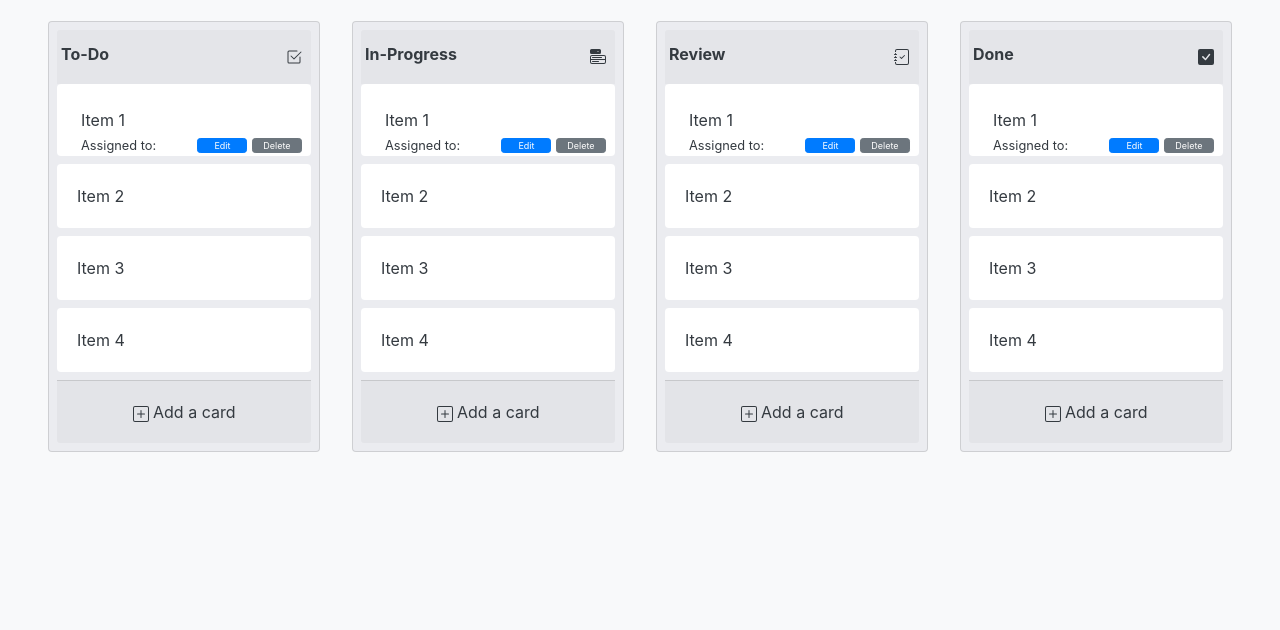
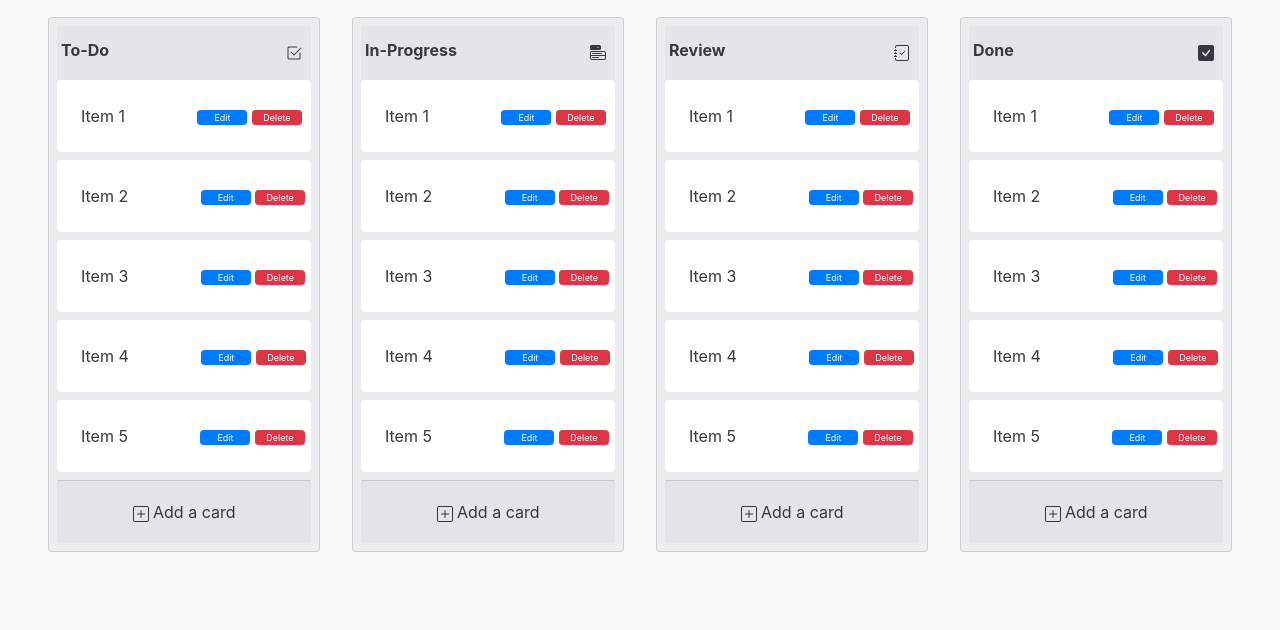
Before and after one commit to nghiem-tech/HPS_Project, a plain HTML site: page index.html in a window 1280 px wide. Shown: the part 170-800 px from the top of the page. Drawn offline with nearby package versions, Linux system fonts and the light colour scheme; a script that the page names is missing.

Commit message:
new changes

```diff
--- a/index.html
+++ b/index.html
@@ -37,7 +37,7 @@
       #button {
         position: relative;
         left: 68px;
-        top: 24px;
+
         width: 50px;
         height: 15px;
         font-size: xx-small;
@@ -58,7 +58,7 @@
       <div class="bg-white border-bottom p-3">
         <div class="container">
           <div class="row">
-            <div class="col-md-2 d-flex justify-content-md-start" >
+            <div class="col-md-3 d-flex justify-content-md-start" >
               <img src="Images/TASKPLANR..png" class="img-responsive" style="max-width:50%; max-height:100%;" alt="Logo" ></div>
             <div class="col-md-5 d-flex justify-content-md-center">
 
@@ -69,9 +69,9 @@
         </div>
       </div>
       <div class="row p-1 mb-1 bg-light text-dark">
-        <div class="col-md-8">
+        <div class="col-md-7">
           <nav class="navbar navbar-light bg-light">
-            <a class="navbar-brand"><h1>Team_HSP Board</h1></a>
+            <a class="navbar-brand"><h3>Team_HSP Board</h3></a>
             <form class="form-inline">
               <input class="form-control mr-sm-2" type="search" placeholder="Search Task..." aria-label="Search">
               <button class="btn btn-warning my-2 my-sm-0" type="submit">Search</button>
@@ -118,15 +118,32 @@
             </div>
             <div class="sortable-item"></div>
               <div class="card-body rounded bg-white shadow-3 mb-2 p-4">Item 1
-                <p class="position-absolute bottom-0 start-0"><small>Assigned to:</small></p>
+
                 <button id="button" type="button" class="btn btn-primary btn-sm p-0" data-toggle="modal" data-target="#reg-modal">Edit</button>
-                <button id="button" type="button" class="btn btn-secondary btn-sm p-0">Delete</button>
+                <button id="button" type="button" class="btn btn-danger btn-sm p-0">Delete</button>
 
 
               </div>
-              <div class="card-body rounded bg-white shadow-2 mb-2">Item 2</div>
-              <div class="card-body rounded bg-white shadow-2 mb-2">Item 3</div>
-              <div class="card-body rounded bg-white shadow-2 mb-2">Item 4</div>
+              <div class="card-body rounded bg-white shadow-2 mb-2 p-4">Item 2
+
+                <button id="button" type="button" class="btn btn-primary btn-sm p-0" data-toggle="modal" data-target="#reg-modal">Edit</button>
+                <button id="button" type="button" class="btn btn-danger btn-sm p-0">Delete</button>
+              </div>
+              <div class="card-body rounded bg-white shadow-2 mb-2 p-4">Item 3
+
+                <button id="button" type="button" class="btn btn-primary btn-sm p-0" data-toggle="modal" data-target="#reg-modal">Edit</button>
+                <button id="button" type="button" class="btn btn-danger btn-sm p-0">Delete</button>
+              </div>
+              <div class="card-body rounded bg-white shadow-2 mb-2 p-4">Item 4
+
+                <button id="button" type="button" class="btn btn-primary btn-sm p-0" data-toggle="modal" data-target="#reg-modal">Edit</button>
+                <button id="button" type="button" class="btn btn-danger btn-sm p-0">Delete</button>
+              </div>
+              <div class="card-body rounded bg-white shadow-2 mb-2 p-4">Item 5
+
+                <button id="button" type="button" class="btn btn-primary btn-sm p-0" data-toggle="modal" data-target="#reg-modal">Edit</button>
+                <button id="button" type="button" class="btn btn-danger btn-sm p-0">Delete</button>
+              </div>
 
 
             <div class="card-footer">
@@ -150,15 +167,32 @@
             </div>
             <div class="sortable-item"></div>
             <div class="card-body rounded bg-white shadow-3 mb-2 p-4">Item 1
-                <p class="position-absolute bottom-0 start-0"><small>Assigned to:</small></p>
-                <button id="button" type="button" class="btn btn-primary btn-sm p-0" data-toggle="modal" data-target="#reg-modal">Edit</button>
-                <button id="button" type="button" class="btn btn-secondary btn-sm p-0">Delete</button>
+
+              <button id="button" type="button" class="btn btn-primary btn-sm p-0" data-toggle="modal" data-target="#reg-modal">Edit</button>
+              <button id="button" type="button" class="btn btn-danger btn-sm p-0">Delete</button>
 
 
-              </div>
-              <div class="card-body rounded bg-white shadow-2 mb-2">Item 2</div>
-              <div class="card-body rounded bg-white shadow-2 mb-2">Item 3</div>
-              <div class="card-body rounded bg-white shadow-2 mb-2">Item 4</div>
+            </div>
+            <div class="card-body rounded bg-white shadow-2 mb-2 p-4">Item 2
+
+              <button id="button" type="button" class="btn btn-primary btn-sm p-0" data-toggle="modal" data-target="#reg-modal">Edit</button>
+              <button id="button" type="button" class="btn btn-danger btn-sm p-0">Delete</button>
+            </div>
+            <div class="card-body rounded bg-white shadow-2 mb-2 p-4">Item 3
+
+              <button id="button" type="button" class="btn btn-primary btn-sm p-0" data-toggle="modal" data-target="#reg-modal">Edit</button>
+              <button id="button" type="button" class="btn btn-danger btn-sm p-0">Delete</button>
+            </div>
+            <div class="card-body rounded bg-white shadow-2 mb-2 p-4">Item 4
+
+              <button id="button" type="button" class="btn btn-primary btn-sm p-0" data-toggle="modal" data-target="#reg-modal">Edit</button>
+              <button id="button" type="button" class="btn btn-danger btn-sm p-0">Delete</button>
+            </div>
+            <div class="card-body rounded bg-white shadow-2 mb-2 p-4">Item 5
+
+              <button id="button" type="button" class="btn btn-primary btn-sm p-0" data-toggle="modal" data-target="#reg-modal">Edit</button>
+              <button id="button" type="button" class="btn btn-danger btn-sm p-0">Delete</button>
+            </div>
 
 
             <div class="card-footer">
@@ -184,14 +218,32 @@
             </div>
             <div class="sortable-item"></div>
             <div class="card-body rounded bg-white shadow-3 mb-2 p-4">Item 1
-              <p class="position-absolute bottom-0 start-0"><small>Assigned to:</small></p>
+
               <button id="button" type="button" class="btn btn-primary btn-sm p-0" data-toggle="modal" data-target="#reg-modal">Edit</button>
-              <button id="button" type="button" class="btn btn-secondary btn-sm p-0">Delete</button>
+              <button id="button" type="button" class="btn btn-danger btn-sm p-0">Delete</button>
+
 
             </div>
-              <div class="card-body rounded bg-white shadow-2 mb-2">Item 2</div>
-              <div class="card-body rounded bg-white shadow-2 mb-2">Item 3</div>
-              <div class="card-body rounded bg-white shadow-2 mb-2">Item 4</div>
+            <div class="card-body rounded bg-white shadow-2 mb-2 p-4">Item 2
+
+              <button id="button" type="button" class="btn btn-primary btn-sm p-0" data-toggle="modal" data-target="#reg-modal">Edit</button>
+              <button id="button" type="button" class="btn btn-danger btn-sm p-0">Delete</button>
+            </div>
+            <div class="card-body rounded bg-white shadow-2 mb-2 p-4">Item 3
+
+              <button id="button" type="button" class="btn btn-primary btn-sm p-0" data-toggle="modal" data-target="#reg-modal">Edit</button>
+              <button id="button" type="button" class="btn btn-danger btn-sm p-0">Delete</button>
+            </div>
+            <div class="card-body rounded bg-white shadow-2 mb-2 p-4">Item 4
+
+              <button id="button" type="button" class="btn btn-primary btn-sm p-0" data-toggle="modal" data-target="#reg-modal">Edit</button>
+              <button id="button" type="button" class="btn btn-danger btn-sm p-0">Delete</button>
+            </div>
+            <div class="card-body rounded bg-white shadow-2 mb-2 p-4">Item 5
+
+              <button id="button" type="button" class="btn btn-primary btn-sm p-0" data-toggle="modal" data-target="#reg-modal">Edit</button>
+              <button id="button" type="button" class="btn btn-danger btn-sm p-0">Delete</button>
+            </div>
 
 
             <div class="card-footer">
@@ -213,17 +265,33 @@
                 </svg>
               </button>
             </div>
-            <div class="sortable-item"></div>
             <div class="card-body rounded bg-white shadow-3 mb-2 p-4">Item 1
-              <p class="position-absolute bottom-0 start-0"><small>Assigned to:</small></p>
+
               <button id="button" type="button" class="btn btn-primary btn-sm p-0" data-toggle="modal" data-target="#reg-modal">Edit</button>
-              <button id="button" type="button" class="btn btn-secondary btn-sm p-0">Delete</button>
+              <button id="button" type="button" class="btn btn-danger btn-sm p-0">Delete</button>
 
 
             </div>
-              <div class="card-body rounded bg-white shadow-2 mb-2">Item 2</div>
-              <div class="card-body rounded bg-white shadow-2 mb-2">Item 3</div>
-              <div class="card-body rounded bg-white shadow-2 mb-2">Item 4</div>
+            <div class="card-body rounded bg-white shadow-2 mb-2 p-4">Item 2
+
+              <button id="button" type="button" class="btn btn-primary btn-sm p-0" data-toggle="modal" data-target="#reg-modal">Edit</button>
+              <button id="button" type="button" class="btn btn-danger btn-sm p-0">Delete</button>
+            </div>
+            <div class="card-body rounded bg-white shadow-2 mb-2 p-4">Item 3
+
+              <button id="button" type="button" class="btn btn-primary btn-sm p-0" data-toggle="modal" data-target="#reg-modal">Edit</button>
+              <button id="button" type="button" class="btn btn-danger btn-sm p-0">Delete</button>
+            </div>
+            <div class="card-body rounded bg-white shadow-2 mb-2 p-4">Item 4
+
+              <button id="button" type="button" class="btn btn-primary btn-sm p-0" data-toggle="modal" data-target="#reg-modal">Edit</button>
+              <button id="button" type="button" class="btn btn-danger btn-sm p-0">Delete</button>
+            </div>
+            <div class="card-body rounded bg-white shadow-2 mb-2 p-4">Item 5
+
+              <button id="button" type="button" class="btn btn-primary btn-sm p-0" data-toggle="modal" data-target="#reg-modal">Edit</button>
+              <button id="button" type="button" class="btn btn-danger btn-sm p-0">Delete</button>
+            </div>
 
 
             <div class="card-footer">
```
